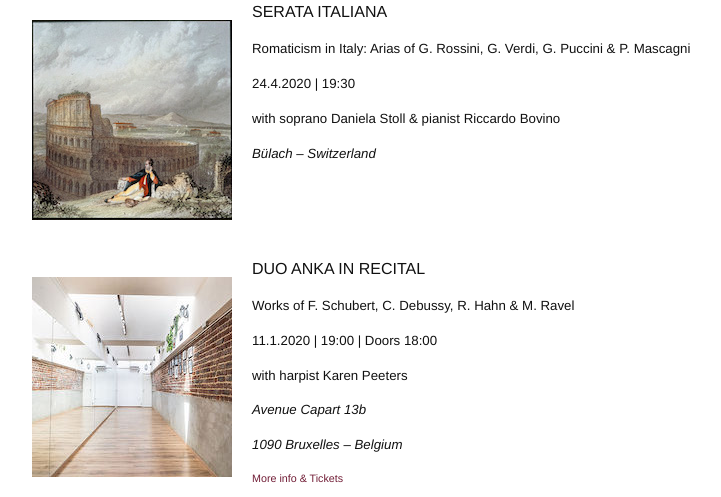
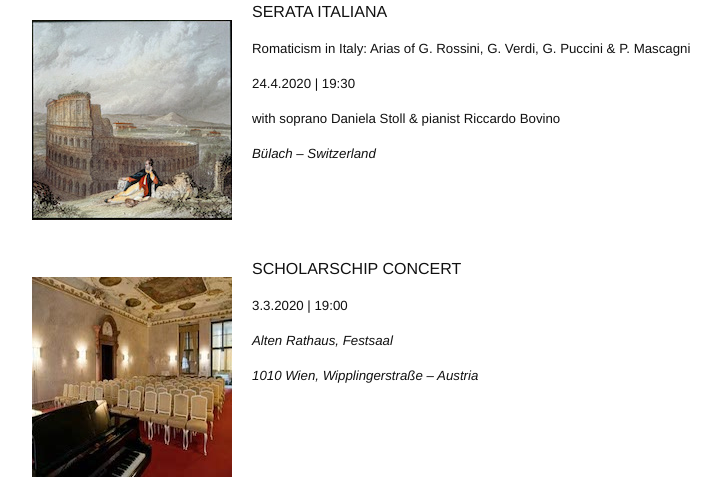
Before and after one commit to annesophie-sevens/annesophie-sevens.github.io, a Jekyll site: the page built from agenda-de.md, in a window 1280 px wide and 1400 px high, scrolled down 291 px. Shown: the top 497 px of the window, without its empty margins (258-979 px from the left). Built offline with Jekyll 4.4.1, drawn with Linux system fonts in a browser that asks for light colours; nearby versions of some CDN libraries; some of the changed text lies outside the part shown; grey boxes are pictures that could not be loaded.

Commit message:
Update agenda-de.md

```diff
--- a/agenda-de.md
+++ b/agenda-de.md
@@ -18,6 +18,38 @@
 ##### _Bülach – Switzerland_
 
 &nbsp;
+
+&nbsp;
+
+<img style="float: left; padding: 20px" src="/assets/Rathaus.jpg">
+
+SCHOLARSCHIP CONCERT
+
+##### 3.3.2020 | 19:00
+
+##### _Alten Rathaus, Festsaal_
+
+##### _1010 Wien, Wipplingerstraße – Austria_
+
+&nbsp;
+
+&nbsp;
+
+&nbsp;
+
+<img style="float: left; padding: 20px" src="/assets/Basel-m.jpg">
+
+RECITAL "WER HAT DIES LIEDLEIN ERDACHT ?"
+
+##### Works of F. Schubert, G. Bizet, M. Ravel, G. Mahler & A. Berg
+
+##### 22.2.2020 | 19:30
+
+##### with soprano Daniela Stoll & pianist Riccardo Bovino
+
+##### _Schmiedenhof, Schmiedenzunftsaal_
+
+##### _ 4000 Basel, Rümelinsplatz 4 – Switzerland_
 
 &nbsp;
 
@@ -66,22 +98,6 @@
 ##### _Feestzaal Stadhuis_
 
 ##### _Grote Markt 1 - Aalst – Belgium_
-
-&nbsp;
-
-<img style="float: left; padding: 20px" src="/assets/Rathaus.jpg">
-
-SCHOLARSCHIP CONCERT
-
-##### Septembre/Octobre 2019
-
-##### _Prunksaal des Alten Rathauses_
-
-##### _Wipplingerstrasse 8 - Vienna – Austria_
-
-&nbsp;
-
-&nbsp;
 
 &nbsp;
 
```
